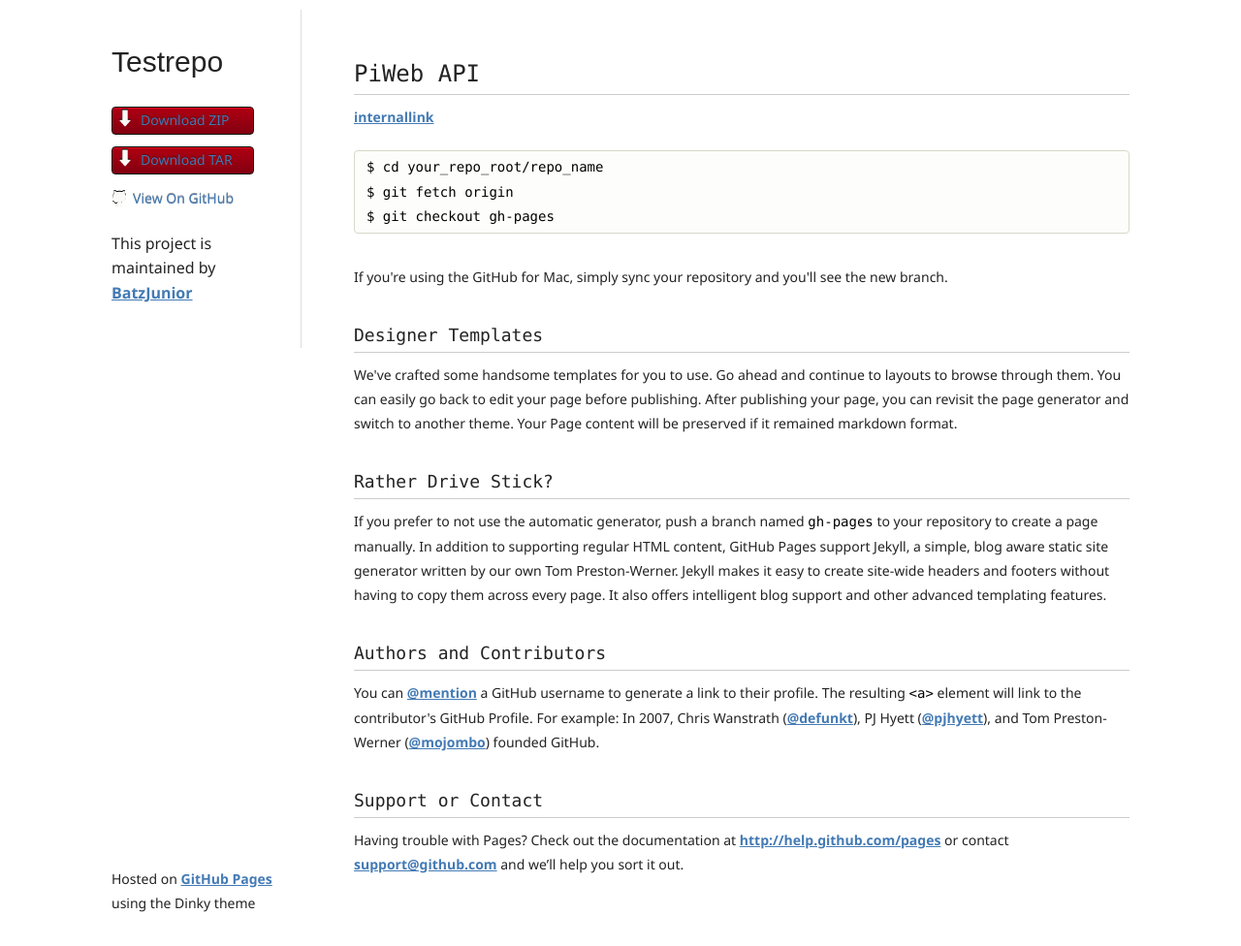
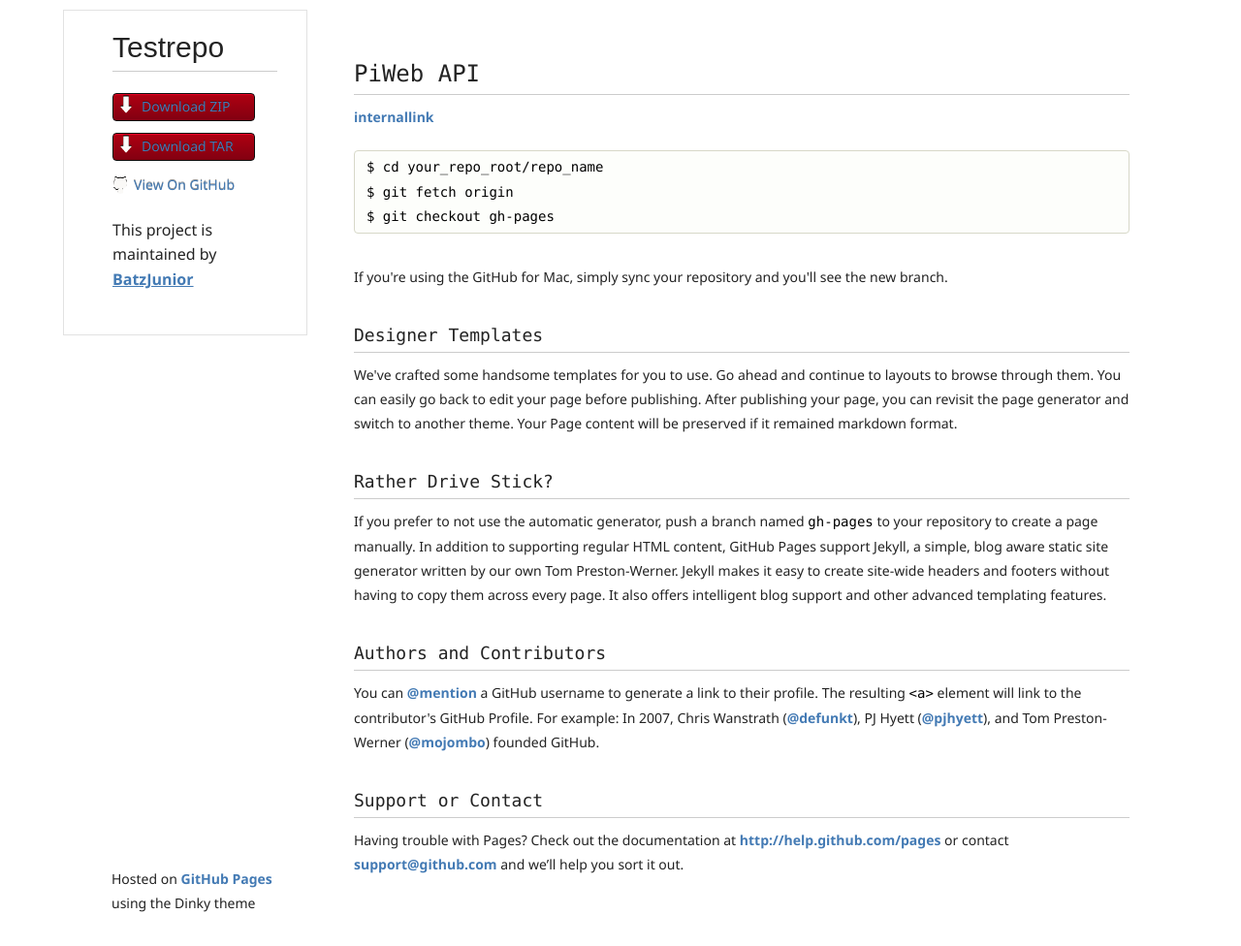
Before and after one commit to BatzJunior/testrepo, a Jekyll site: the page index.html, which Jekyll copies as it is, in a window 1280 px wide and 976 px high. Shown: the whole window at 97% size. Built offline with Jekyll 4.4.1, drawn with Linux system fonts in a browser that asks for light colours.

Commit message:
Update styles.css

```diff
--- a/stylesheets/styles.css
+++ b/stylesheets/styles.css
@@ -71,7 +71,7 @@
 
 a {
   color:#437AB4;
-  text-decoration:underline;
+  text-decoration:none;
   font-weight:bolder;
 }
 
@@ -209,14 +209,14 @@
   width:170px;
   float:left;
   position:fixed;
-	border-right: 1px solid #DDD;
+	border: 1px solid #E2E2E2;
 	/*-webkit-border-top-right-radius: 4px;
 	-webkit-border-bottom-right-radius: 4px;
 	-moz-border-radius-topright: 4px;
 	-moz-border-radius-bottomright: 4px;
 	border-top-right-radius: 4px;
 	border-bottom-right-radius: 4px;*/
-	padding: 34px 25px 22px 50px;
+	padding: 18px 30px 22px 50px;
 	//margin: 30px 25px 0 0;
 	-webkit-font-smoothing: antialiased;
 }
@@ -230,7 +230,6 @@
 	font-size: 30px;
 	font-weight: 300;
 	line-height: 1.3em;
-	border-bottom: none;
 	margin-top: 0;
 }
 
```
